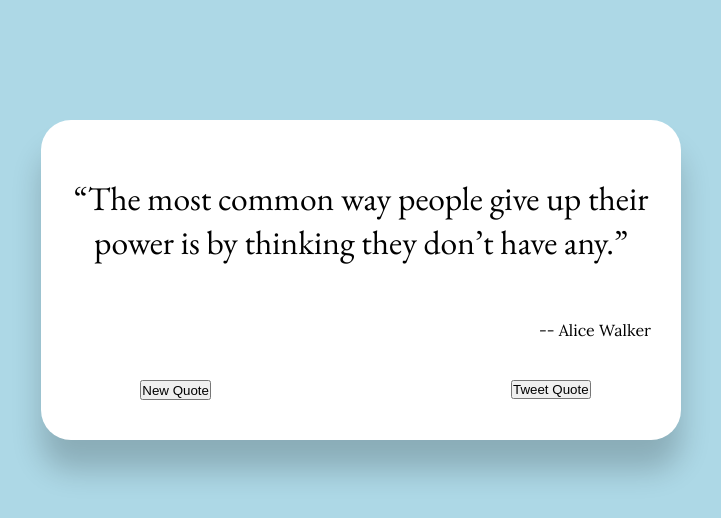
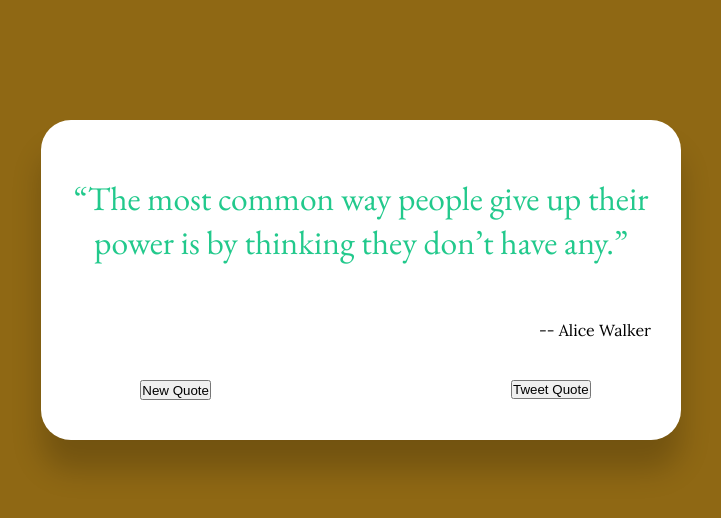
Before and after one commit to DamienVassart/fcc-projects, a React (Create React App) app in the folder front-end-libraries/random-quote-machine/: page / in a window 1280 px wide. Shown: the top 518 px of the page, without its empty margins (279-1000 px from the left). Built offline with nearby package versions, Linux system fonts and the light colour scheme.

Commit message:
[Frontend Libraries -> Random Quote Machine]: implemented dynamic colors for backgroud and quote text

```diff
--- a/front-end-libraries/random-quote-machine/public/style.css
+++ b/front-end-libraries/random-quote-machine/public/style.css
@@ -14,8 +14,11 @@
     padding: 0;
 }
 
+html, body {
+	height: 100%;
+}
+
 body {
-    background-color: lightblue;
     min-width: 690px;
     min-height: 490px;
 }
--- a/front-end-libraries/random-quote-machine/src/App.js
+++ b/front-end-libraries/random-quote-machine/src/App.js
@@ -13,64 +13,46 @@ const randomRange = (min, max) => Math.floor(Math.random() * (max - min) + min);
 class App extends React.Component {
   constructor(props) {
     super(props);
-    this.randomQuote = this.randomQuote.bind(this);
     this.newQuote = this.newQuote.bind(this);
-    this.randomColor = this.randomColor.bind(this);
-    this.setStyle = this.setStyle.bind(this);
-  }
-
-  randomQuote(n) {
-    const text = quotesArr[n].quote;
-    return (
-      <QuoteBox
-        text={text}
-        author={quotesArr[n].author}
-        newQuote={this.newQuote}
-        style={this.setStyle(text, median)}
-      />
-    )
+    this.setColors = this.setColors.bind(this);
+    this.setFontSize = this.setFontSize.bind(this);
   }
 
   newQuote() {
-    this.setState({tate: this.state});
+    this.setState({state: this.state});
   }
 
- randomColor() {
+  setColors() {
     let randomHue = randomRange(0, 360);
-    let bgColor = {
-      hue: randomHue,
-      sat: randomRange(50, 100),
-      lum: randomRange(0, 100)
-    };
 
-    let textColor = {
-      hue: (randomHue + 120) % 360,
-      sat: randomRange(50, 100),
-      lum: randomRange(20, 50)
-    };
-
-    let btnColor = {
-      hue: (randomHue + 240) % 360,
-      sat: randomRange(50, 100),
-      lum: randomRange(20, 50)
-    };
-
-    return [bgColor, textColor, btnColor];
-  }
-
-  setStyle(str, n) {
-    const coef = Math.sqrt(Math.ceil(100 / str.length));
-    const fontSize = ((coef <= 2 ? coef : 2) * (n / 100));
     return {
-      fontSize:  fontSize.toFixed(1) + 'rem'
+      bgColor: `hsl(${randomHue}, ${randomRange(50, 100)}%, ${randomRange(0, 100)}%)`,
+      textColor: `hsl(${(randomHue + 120) % 360}, ${randomRange(50, 100)}%, ${randomRange(20, 50)}%)`,
+      btnColor: `hsl(${(randomHue + 240) % 360}, ${randomRange(50, 100)}%, ${randomRange(20, 50)}%)`
     };
   }
 
+  setFontSize(str, n) {
+    const coef = Math.sqrt(Math.ceil(100 / str.length));
+    const fontSize = ((coef <= 2 ? coef : 2) * (n / 100));
+    return fontSize.toFixed(1) + 'rem'
+  }
+
   render () {
-    const random = Math.floor(Math.random() * quotesArr.length);
+    const n = Math.floor(Math.random() * quotesArr.length);
+    const text = quotesArr[n].quote;
+    const author = quotesArr[n].author;
+    const colors = this.setColors();
+    document.body.style.backgroundColor = colors.bgColor;
     return (
       <div id="wrapper">
-        {this.randomQuote(random)}
+        <QuoteBox
+        text={text}
+        author={author}
+        newQuote={this.newQuote}
+        fontSize={this.setFontSize(text, median)}
+        colors={colors}
+      />
       </div>
     );
   }
--- a/front-end-libraries/random-quote-machine/src/QuoteBox.js
+++ b/front-end-libraries/random-quote-machine/src/QuoteBox.js
@@ -13,10 +13,9 @@ class QuoteBox extends React.Component {
     render() {
         const text = this.props.text;
         const author = this.props.author;
-        console.log(this.props.style.fontSize);
         return (
             <div id="quote-box">
-                <blockquote id="text" style={{fontSize: this.props.style.fontSize}}>
+                <blockquote id="text" style={{fontSize: this.props.fontSize, color: this.props.colors.textColor}}>
                 &ldquo;{text}&rdquo;
                 </blockquote>
                 <p id="author">
```
Also changed, not shown: 1 other file (tests, documents, lock files or other folders).
